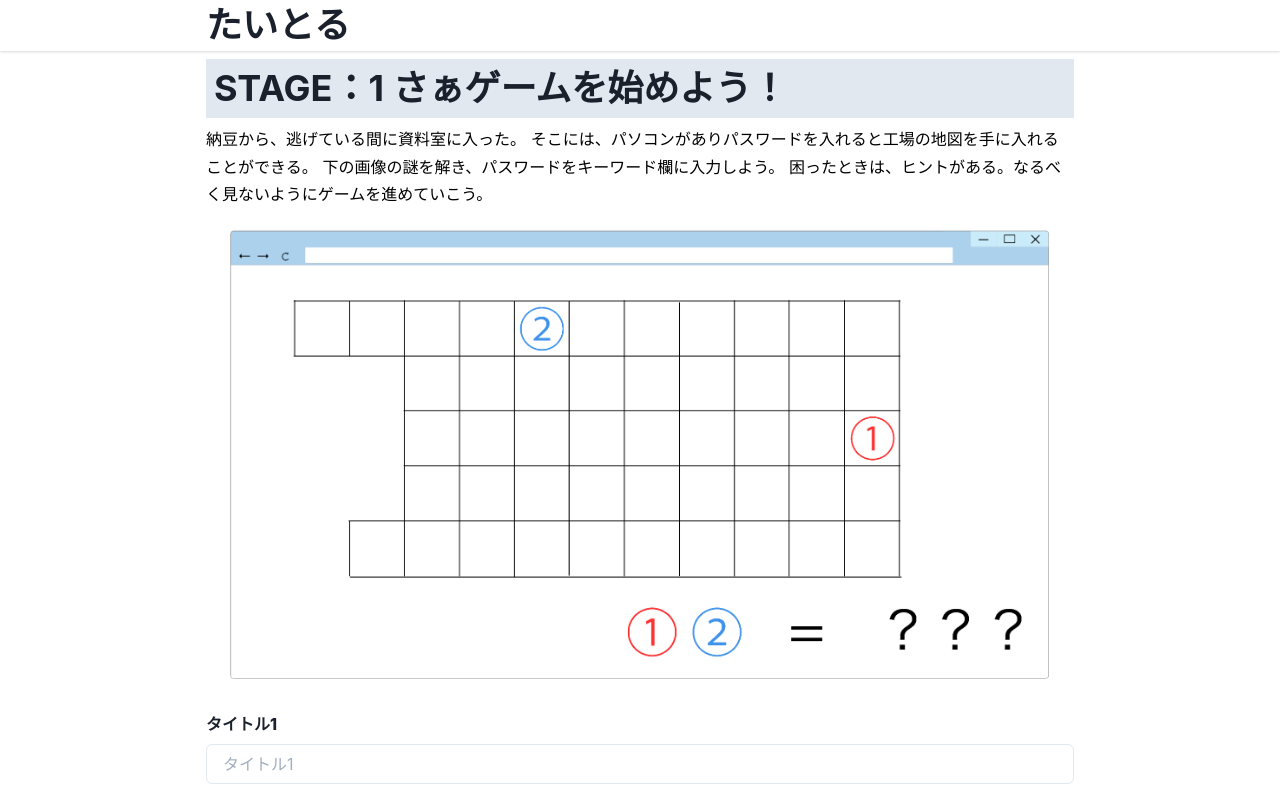
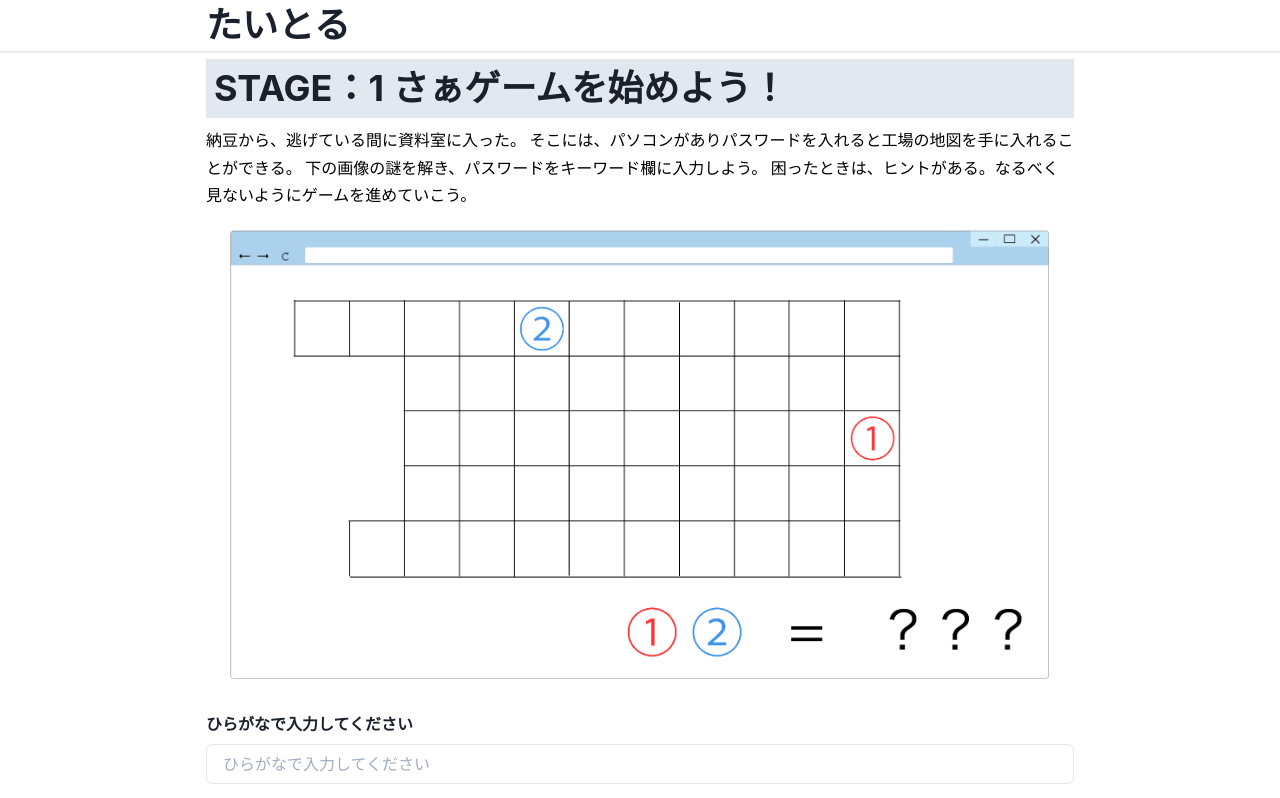
Before and after one commit to mochi-sann/beta-yokohma-a-mochi, a Next.js app: page /page1 in a window 1280 px wide. Shown: the top 798 px of the page. Built offline with nearby package versions, Linux system fonts and the light colour scheme.

Commit message:
漢字とかを更新

```diff
--- a/src/lib/extendTheme.tsx
+++ b/src/lib/extendTheme.tsx
@@ -5,7 +5,7 @@
     color: 'black',
     lineHeight: '1.7',
     fontWeight: '500',
-    fontFamily: `'M PLUS 1p', sans-serif`,
+    fontFamily: `'Noto Sans JP', sans-serif`,
   },
 }
 const Image = {
--- a/src/pages/_app.tsx
+++ b/src/pages/_app.tsx
@@ -13,10 +13,10 @@
           <link
             rel="preconnect"
             href="https://fonts.gstatic.com"
-            crossOrigin={'true'}
+            crossOrigin="true"
           />
           <link
-            href="https://fonts.googleapis.com/css2?family=M+PLUS+1p:wght@100;300;400;500;700;800;900&display=swap"
+            href="https://fonts.googleapis.com/css2?family=Noto+Sans+JP:wght@100;300;400;500;700;900&display=swap"
             rel="stylesheet"
           />
 
--- a/src/pages/page1.tsx
+++ b/src/pages/page1.tsx
@@ -19,7 +19,7 @@
         nextPage="/stage_clear/1"
         correctList={[
           {
-            title: 'タイトル1',
+            title: 'ひらがなで入力してください',
             correctText: 'うま',
             type: 'text',
           },
--- a/src/pages/page2.tsx
+++ b/src/pages/page2.tsx
@@ -21,7 +21,7 @@
         nextPage="/stage_clear/2"
         correctList={[
           {
-            title: 'パスワード',
+            title: '漢字で入力してください',
             correctText: '納豆菌',
             type: 'text',
           },
--- a/src/pages/page3.tsx
+++ b/src/pages/page3.tsx
@@ -21,7 +21,7 @@
         nextPage="/fainal"
         correctList={[
           {
-            title: 'タイトル1',
+            title: 'ひらがなで入力してください',
             correctText: 'れいきゃく',
             type: 'text',
           },
```
